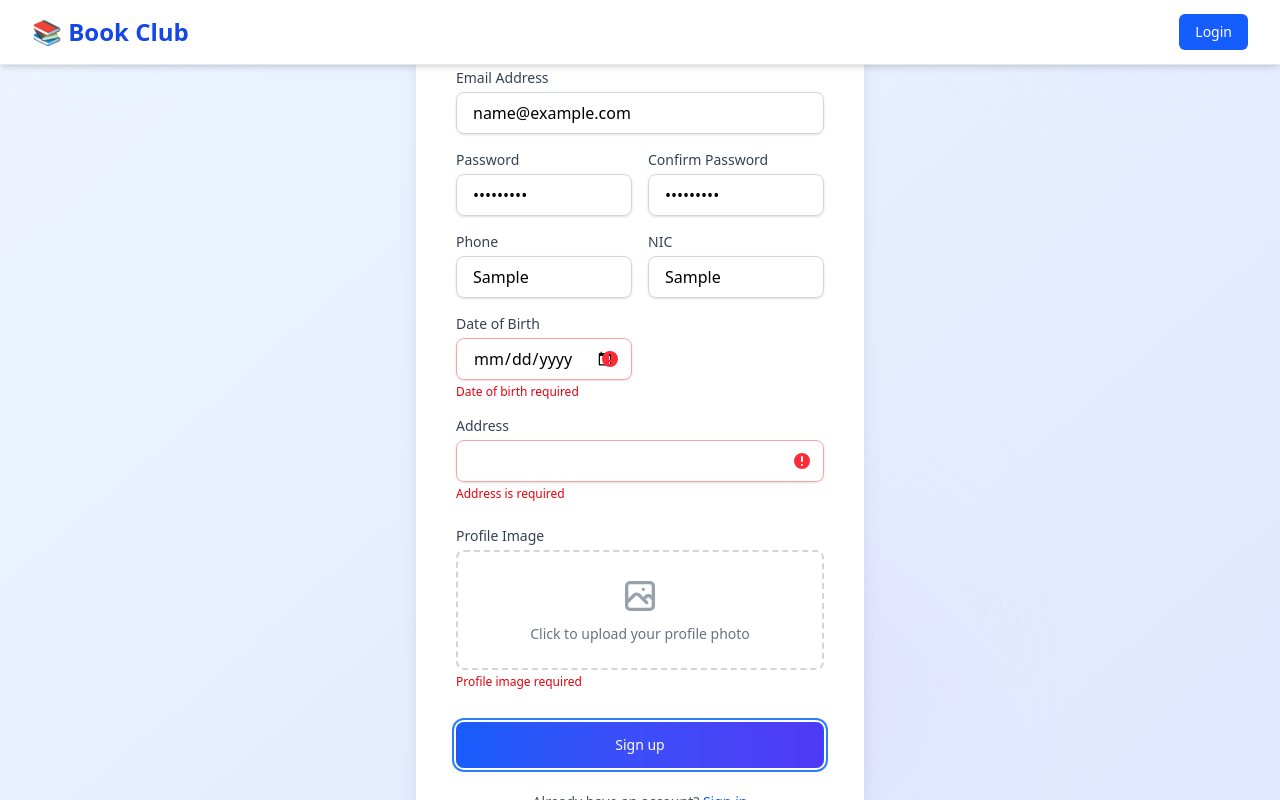
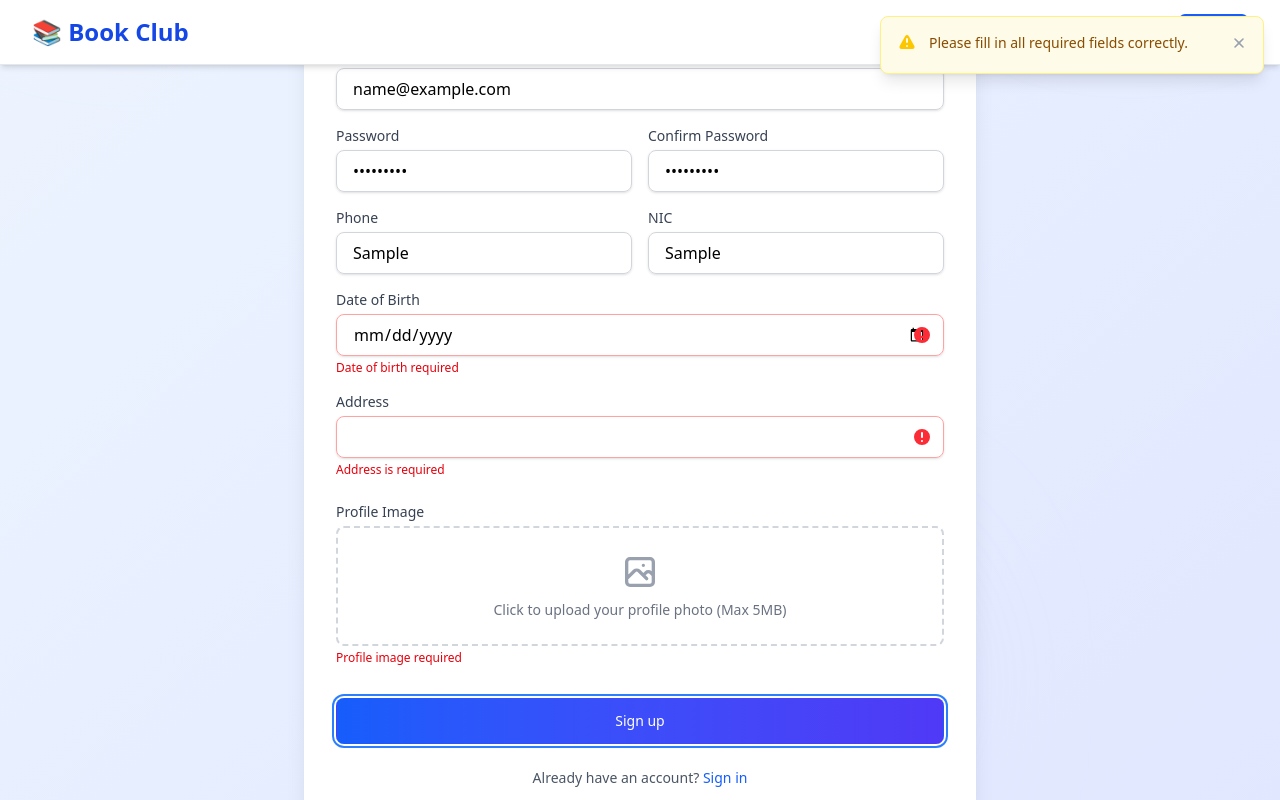
Before and after one commit to ishaniekanayaka/Book-Club-Frontend, a React (Vite) app: page /signup in a window 1280 px wide. Both pictures are taken after typing "Sample", "name@example.com", "Sample123", "Sample123", "Sample", "Sample" into the empty fields and a click on the button "Sign up". Built offline with nearby package versions, Linux system fonts and the light colour scheme; no server answers.

Commit message:
update signUp page

```diff
--- a/src/pages/SignUpPage.tsx
+++ b/src/pages/SignUpPage.tsx
@@ -22,6 +22,74 @@ interface FormData {
   memberCode?: string;
 }
 
+interface AlertProps {
+  type: 'success' | 'error' | 'warning' | 'info';
+  message: string;
+  onClose: () => void;
+}
+
+const Alert: React.FC<AlertProps> = ({ type, message, onClose }) => {
+  const alertStyles = {
+    success: 'bg-green-50 border-green-200 text-green-800',
+    error: 'bg-red-50 border-red-200 text-red-800',
+    warning: 'bg-yellow-50 border-yellow-200 text-yellow-800',
+    info: 'bg-blue-50 border-blue-200 text-blue-800'
+  };
+
+  const iconStyles = {
+    success: 'text-green-400',
+    error: 'text-red-400',
+    warning: 'text-yellow-400',
+    info: 'text-blue-400'
+  };
+
+  const icons = {
+    success: (
+        <svg className="w-5 h-5" fill="currentColor" viewBox="0 0 20 20">
+          <path fillRule="evenodd" d="M10 18a8 8 0 100-16 8 8 0 000 16zm3.707-9.293a1 1 0 00-1.414-1.414L9 10.586 7.707 9.293a1 1 0 00-1.414 1.414l2 2a1 1 0 001.414 0l4-4z" clipRule="evenodd" />
+        </svg>
+    ),
+    error: (
+        <svg className="w-5 h-5" fill="currentColor" viewBox="0 0 20 20">
+          <path fillRule="evenodd" d="M10 18a8 8 0 100-16 8 8 0 000 16zM8.707 7.293a1 1 0 00-1.414 1.414L8.586 10l-1.293 1.293a1 1 0 101.414 1.414L10 11.414l1.293 1.293a1 1 0 001.414-1.414L11.414 10l1.293-1.293a1 1 0 00-1.414-1.414L10 8.586 8.707 7.293z" clipRule="evenodd" />
+        </svg>
+    ),
+    warning: (
+        <svg className="w-5 h-5" fill="currentColor" viewBox="0 0 20 20">
+          <path fillRule="evenodd" d="M8.257 3.099c.765-1.36 2.722-1.36 3.486 0l5.58 9.92c.75 1.334-.213 2.98-1.742 2.98H4.42c-1.53 0-2.493-1.646-1.743-2.98l5.58-9.92zM11 13a1 1 0 11-2 0 1 1 0 012 0zm-1-8a1 1 0 00-1 1v3a1 1 0 002 0V6a1 1 0 00-1-1z" clipRule="evenodd" />
+        </svg>
+    ),
+    info: (
+        <svg className="w-5 h-5" fill="currentColor" viewBox="0 0 20 20">
+          <path fillRule="evenodd" d="M18 10a8 8 0 11-16 0 8 8 0 0116 0zm-7-4a1 1 0 11-2 0 1 1 0 012 0zM9 9a1 1 0 000 2v3a1 1 0 001 1h1a1 1 0 100-2v-3a1 1 0 00-1-1H9z" clipRule="evenodd" />
+        </svg>
+    )
+  };
+
+  return (
+      <div className={`fixed top-4 right-4 z-50 max-w-sm w-full mx-auto p-4 border rounded-lg shadow-lg ${alertStyles[type]} transform transition-all duration-300 ease-in-out`}>
+        <div className="flex items-start">
+          <div className={`flex-shrink-0 ${iconStyles[type]}`}>
+            {icons[type]}
+          </div>
+          <div className="ml-3 flex-1">
+            <p className="text-sm font-medium">{message}</p>
+          </div>
+          <div className="ml-4 flex-shrink-0">
+            <button
+                className="inline-flex text-gray-400 hover:text-gray-600 focus:outline-none focus:text-gray-600 transition ease-in-out duration-150"
+                onClick={onClose}
+            >
+              <svg className="w-4 h-4" fill="currentColor" viewBox="0 0 20 20">
+                <path fillRule="evenodd" d="M4.293 4.293a1 1 0 011.414 0L10 8.586l4.293-4.293a1 1 0 111.414 1.414L11.414 10l4.293 4.293a1 1 0 01-1.414 1.414L10 11.414l-4.293 4.293a1 1 0 01-1.414-1.414L8.586 10 4.293 5.707a1 1 0 010-1.414z" clipRule="evenodd" />
+              </svg>
+            </button>
+          </div>
+        </div>
+      </div>
+  );
+};
+
 const Signup: React.FC = () => {
   const [formData, setFormData] = useState<FormData>({
     name: "",
@@ -38,7 +106,13 @@ const Signup: React.FC = () => {
 
   const [errors, setErrors] = useState<FormErrors>({});
   const [isLoading, setIsLoading] = useState(false);
+  const [alert, setAlert] = useState<{type: 'success' | 'error' | 'warning' | 'info', message: string} | null>(null);
   const navigate = useNavigate();
+
+  const showAlert = (type: 'success' | 'error' | 'warning' | 'info', message: string) => {
+    setAlert({ type, message });
+    setTimeout(() => setAlert(null), 5000); // Auto hide after 5 seconds
+  };
 
   const validateForm = (): boolean => {
     const newErrors: FormErrors = {};
@@ -82,17 +156,23 @@ const Signup: React.FC = () => {
 
       try {
         await signUp(data);
+        showAlert("success", "Signup successful! Please login.");
         toast.success("Signup successful! Please login.");
         navigate("/login");
       } catch (error) {
         if (axios.isAxiosError(error)) {
-          toast.error(error.response?.data?.message || "Signup failed");
+          const errorMessage = error.response?.data?.message || "Signup failed";
+          showAlert("error", errorMessage);
+          toast.error(errorMessage);
         } else {
+          showAlert("error", "Something went wrong");
           toast.error("Something went wrong");
         }
       } finally {
         setIsLoading(false);
       }
+    } else {
+      showAlert("warning", "Please fill in all required fields correctly.");
     }
   };
 
@@ -115,6 +195,18 @@ const Signup: React.FC = () => {
   const handleFileChange = (e: React.ChangeEvent<HTMLInputElement>) => {
     const file = e.target.files?.[0];
     if (file) {
+      // Validate file size (max 5MB)
+      if (file.size > 5 * 1024 * 1024) {
+        showAlert("error", "File size should be less than 5MB");
+        return;
+      }
+
+      // Validate file type
+      if (!file.type.startsWith('image/')) {
+        showAlert("error", "Please select a valid image file");
+        return;
+      }
+
       setFormData((prev) => ({
         ...prev,
         profileImage: file,
@@ -123,27 +215,38 @@ const Signup: React.FC = () => {
         ...prev,
         profileImage: undefined,
       }));
+      showAlert("success", "Profile image selected successfully!");
     }
   };
 
   return (
-      <div className="min-h-screen flex items-center justify-center bg-gradient-to-br from-blue-50 to-indigo-100 relative overflow-hidden">
+      <div className="min-h-screen flex items-center justify-center bg-gradient-to-br from-blue-50 to-indigo-100 relative overflow-hidden px-4 py-8 sm:px-6 lg:px-8">
+        {/* Alert Component */}
+        {alert && (
+            <Alert
+                type={alert.type}
+                message={alert.message}
+                onClose={() => setAlert(null)}
+            />
+        )}
+
         {/* Animated background elements */}
         <div className="absolute inset-0 overflow-hidden">
-          <div className="absolute top-0 left-0 w-64 h-64 bg-blue-200 rounded-full mix-blend-multiply filter blur-3xl opacity-20 animate-blob animation-delay-2000"></div>
-          <div className="absolute top-0 right-0 w-64 h-64 bg-indigo-200 rounded-full mix-blend-multiply filter blur-3xl opacity-20 animate-blob animation-delay-4000"></div>
-          <div className="absolute bottom-0 left-1/2 w-64 h-64 bg-purple-200 rounded-full mix-blend-multiply filter blur-3xl opacity-20 animate-blob"></div>
+          <div className="absolute top-0 left-0 w-32 h-32 sm:w-64 sm:h-64 bg-blue-200 rounded-full mix-blend-multiply filter blur-3xl opacity-20 animate-blob animation-delay-2000"></div>
+          <div className="absolute top-0 right-0 w-32 h-32 sm:w-64 sm:h-64 bg-indigo-200 rounded-full mix-blend-multiply filter blur-3xl opacity-20 animate-blob animation-delay-4000"></div>
+          <div className="absolute bottom-0 left-1/2 w-32 h-32 sm:w-64 sm:h-64 bg-purple-200 rounded-full mix-blend-multiply filter blur-3xl opacity-20 animate-blob"></div>
         </div>
 
-        <div className="relative w-full max-w-md px-6 py-8 bg-white rounded-2xl shadow-xl overflow-hidden sm:px-10 sm:py-12">
+        <div className="relative w-full max-w-md sm:max-w-lg lg:max-w-xl xl:max-w-2xl mx-auto bg-white rounded-2xl shadow-xl overflow-hidden">
           {/* Decorative elements */}
           <div className="absolute top-0 left-0 w-full h-2 bg-gradient-to-r from-blue-500 to-indigo-600"></div>
 
-          <div className="mb-10 text-center">
-            <div className="mx-auto h-16 w-16 flex items-center justify-center rounded-full bg-blue-100 mb-4">
+          <div className="px-4 py-6 sm:px-6 sm:py-8 lg:px-8 lg:py-10">
+            <div className="mb-8 sm:mb-10 text-center">
+              <div className="mx-auto h-12 w-12 sm:h-16 sm:w-16 flex items-center justify-center rounded-full bg-blue-100 mb-4">
                 <svg
                     xmlns="http://www.w3.org/2000/svg"
-                  className="h-8 w-8 text-blue-600"
+                    className="h-6 w-6 sm:h-8 sm:w-8 text-blue-600"
                     fill="none"
                     viewBox="0 0 24 24"
                     stroke="currentColor"
@@ -156,7 +259,7 @@ const Signup: React.FC = () => {
                   />
                 </svg>
               </div>
-            <h2 className="text-3xl font-extrabold text-gray-900">
+              <h2 className="text-2xl sm:text-3xl font-extrabold text-gray-900">
                 Create your account
               </h2>
               <p className="mt-2 text-sm text-gray-600">
@@ -164,20 +267,20 @@ const Signup: React.FC = () => {
               </p>
             </div>
 
-          <form className="space-y-6" onSubmit={handleSubmit}>
-            <div className="grid grid-cols-1 gap-4 sm:grid-cols-2">
+            <form className="space-y-4 sm:space-y-6" onSubmit={handleSubmit}>
+              <div className="grid grid-cols-1 gap-3 sm:gap-4 lg:grid-cols-2">
                 {[
                   {
                     label: "Full Name",
                     name: "name",
                     type: "text",
-                  colSpan: "col-span-2",
+                    colSpan: "lg:col-span-2",
                   },
                   {
                     label: "Email Address",
                     name: "email",
                     type: "email",
-                  colSpan: "col-span-2",
+                    colSpan: "lg:col-span-2",
                   },
                   {
                     label: "Password",
@@ -197,13 +300,13 @@ const Signup: React.FC = () => {
                     label: "Date of Birth",
                     name: "dateOfBirth",
                     type: "date",
-                  colSpan: "",
+                    colSpan: "lg:col-span-2",
                   },
                   {
                     label: "Address",
                     name: "address",
                     type: "text",
-                  colSpan: "col-span-2",
+                    colSpan: "lg:col-span-2",
                   },
                 ].map(({ label, name, type, colSpan }) => (
                     <div key={name} className={colSpan}>
@@ -220,16 +323,16 @@ const Signup: React.FC = () => {
                             type={type}
                             value={formData[name as keyof FormData] as string}
                             onChange={handleChange}
-                          className={`w-full px-4 py-2 border ${
+                            className={`w-full px-3 py-2 sm:px-4 sm:py-2 border ${
                                 errors[name]
                                     ? "border-red-300 focus:ring-red-500 focus:border-red-500"
                                     : "border-gray-300 focus:ring-blue-500 focus:border-blue-500"
-                          } rounded-lg shadow-sm focus:outline-none focus:ring-2 transition duration-200`}
+                            } rounded-lg shadow-sm focus:outline-none focus:ring-2 transition duration-200 text-sm sm:text-base`}
                         />
                         {errors[name] && (
                             <div className="absolute inset-y-0 right-0 pr-3 flex items-center pointer-events-none">
                               <svg
-                                className="h-5 w-5 text-red-500"
+                                  className="h-4 w-4 sm:h-5 sm:w-5 text-red-500"
                                   xmlns="http://www.w3.org/2000/svg"
                                   viewBox="0 0 20 20"
                                   fill="currentColor"
@@ -251,15 +354,15 @@ const Signup: React.FC = () => {
               </div>
 
               {/* Profile Image Upload */}
-            <div>
+              <div className="lg:col-span-2">
                 <label className="block text-sm font-medium text-gray-700 mb-1">
                   Profile Image
                 </label>
                 <div className="mt-1 flex items-center">
-                <label className="group relative flex flex-col items-center justify-center w-full py-6 px-4 border-2 border-gray-300 border-dashed rounded-lg cursor-pointer bg-white hover:bg-gray-50 transition duration-150 ease-in-out">
+                  <label className="group relative flex flex-col items-center justify-center w-full py-4 sm:py-6 px-4 border-2 border-gray-300 border-dashed rounded-lg cursor-pointer bg-white hover:bg-gray-50 transition duration-150 ease-in-out">
                     <div className="flex flex-col items-center justify-center">
                       <svg
-                        className="w-10 h-10 text-gray-400 group-hover:text-gray-500 mb-2"
+                          className="w-8 h-8 sm:w-10 sm:h-10 text-gray-400 group-hover:text-gray-500 mb-2"
                           fill="none"
                           stroke="currentColor"
                           viewBox="0 0 24 24"
@@ -272,10 +375,10 @@ const Signup: React.FC = () => {
                             d="M4 16l4.586-4.586a2 2 0 012.828 0L16 16m-2-2l1.586-1.586a2 2 0 012.828 0L20 14m-6-6h.01M6 20h12a2 2 0 002-2V6a2 2 0 00-2-2H6a2 2 0 00-2 2v12a2 2 0 002 2z"
                         ></path>
                       </svg>
-                    <p className="text-sm text-gray-500 text-center">
+                      <p className="text-xs sm:text-sm text-gray-500 text-center px-2">
                         {formData.profileImage
                             ? formData.profileImage.name
-                          : "Click to upload your profile photo"}
+                            : "Click to upload your profile photo (Max 5MB)"}
                       </p>
                     </div>
                     <input
@@ -297,14 +400,14 @@ const Signup: React.FC = () => {
                 <button
                     type="submit"
                     disabled={isLoading}
-                  className={`w-full flex justify-center items-center py-3 px-4 border border-transparent rounded-lg shadow-sm text-sm font-medium text-white bg-gradient-to-r from-blue-600 to-indigo-600 hover:from-blue-700 hover:to-indigo-700 focus:outline-none focus:ring-2 focus:ring-offset-2 focus:ring-blue-500 transition duration-200 ${
+                    className={`w-full flex justify-center items-center py-2.5 sm:py-3 px-4 border border-transparent rounded-lg shadow-sm text-sm font-medium text-white bg-gradient-to-r from-blue-600 to-indigo-600 hover:from-blue-700 hover:to-indigo-700 focus:outline-none focus:ring-2 focus:ring-offset-2 focus:ring-blue-500 transition duration-200 ${
                         isLoading ? "opacity-75 cursor-not-allowed" : ""
                     }`}
                 >
                   {isLoading ? (
                       <>
                         <svg
-                          className="animate-spin -ml-1 mr-3 h-5 w-5 text-white"
+                            className="animate-spin -ml-1 mr-3 h-4 w-4 sm:h-5 sm:w-5 text-white"
                             xmlns="http://www.w3.org/2000/svg"
                             fill="none"
                             viewBox="0 0 24 24"
@@ -344,6 +447,7 @@ const Signup: React.FC = () => {
               </div>
             </form>
           </div>
+        </div>
 
         {/* Add global styles */}
         <style>{`
@@ -370,6 +474,14 @@ const Signup: React.FC = () => {
         .animation-delay-4000 {
           animation-delay: 4s;
         }
+
+        /* Mobile responsive improvements */
+        @media (max-width: 640px) {
+          .min-h-screen {
+            min-height: 100vh;
+            min-height: -webkit-fill-available;
+          }
+        }
       `}</style>
       </div>
   );
```
Lines whose indentation alone changed are shown as unchanged.
